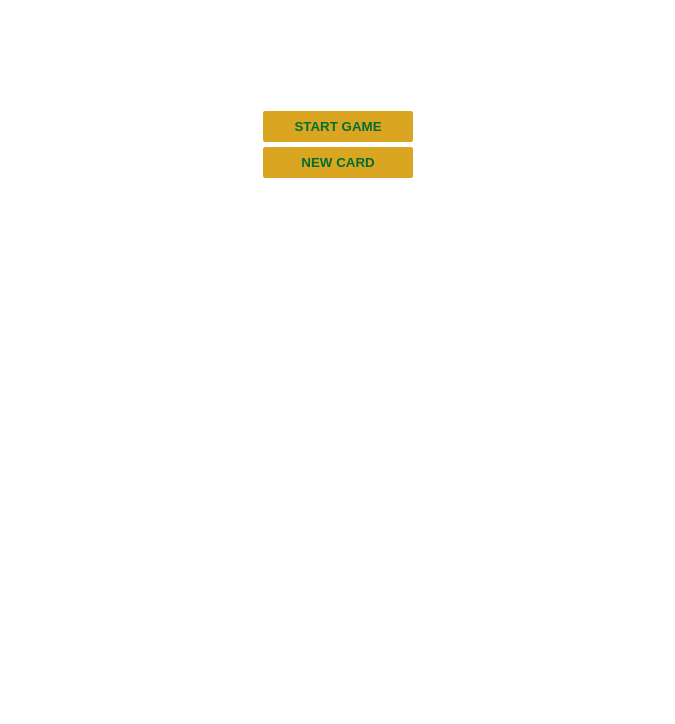
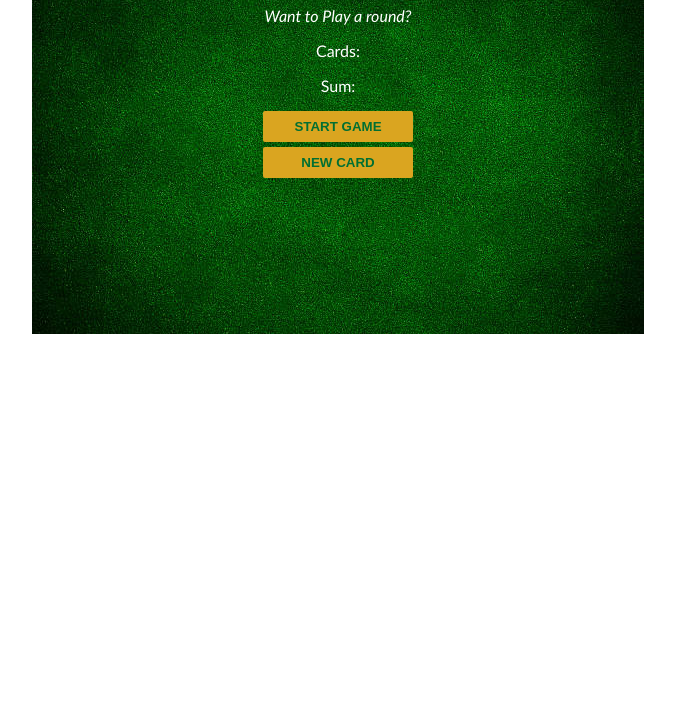
Before and after one commit to arif853/BlackJack, a plain HTML site: page index.html in a window 1280 px wide. Shown: the part 76-800 px from the top of the page, without its empty margins (302-977 px from the left). Drawn offline with Linux system fonts and the light colour scheme.

Commit message:
BlackJack

```diff
--- a/css/style.css
+++ b/css/style.css
@@ -2,7 +2,7 @@ body {
     font-family: 'Trebuchet MS', 'Lucida Sans Unicode', 'Lucida Grande', 'Lucida Sans', Arial, sans-serif;
     /* background-image:  ; */
     background-size: cover;
-    background: url("images/blackjack.jpg") no-repeat center;
+    background: url("../images/blackjack.jpg") no-repeat center;
     text-align: center;
     color: rgb(255, 255, 255);
     width: 500px;
```
